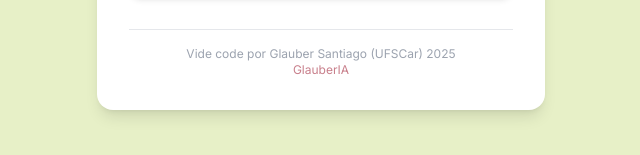
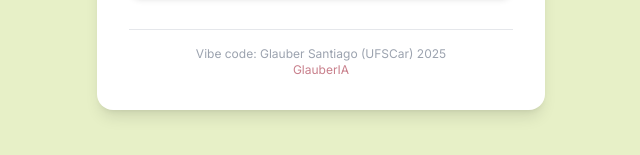
Before and after one commit to GlauberLASantiago/Calculadora-de-DuracaoAndamento-Musical, a plain HTML site: page index.html in a window 1280 px wide. Shown: the part 623-778 px from the top of the page, 319-959 px from the left. Drawn offline with nearby package versions, Linux system fonts and the light colour scheme.

Commit message:
Update index.html

```diff
--- a/index.html
+++ b/index.html
@@ -113,7 +113,7 @@
 
         <!-- Créditos -->
         <div class="text-center text-xs text-gray-400 mt-8 border-t pt-4">
-            <p>Vide code por Glauber Santiago (UFSCar) 2025</p>
+            <p>Vibe code: Glauber Santiago (UFSCar) 2025</p>
             <a href="https://sites.google.com/view/glauberia" target="_blank" rel="noopener noreferrer" class="text-rosa-muted hover:underline">GlauberIA</a>
         </div>
     </div>
```
